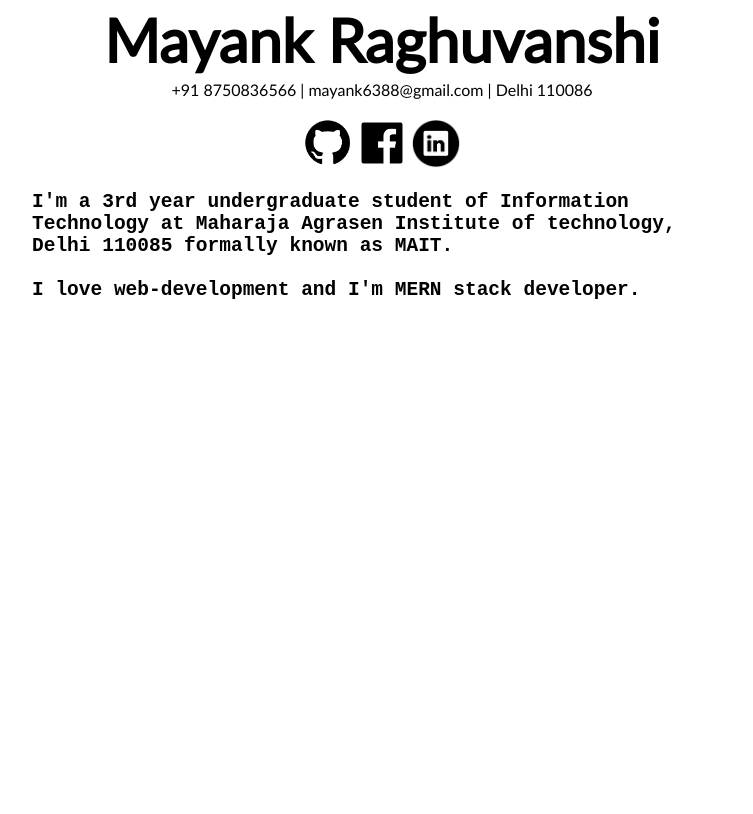
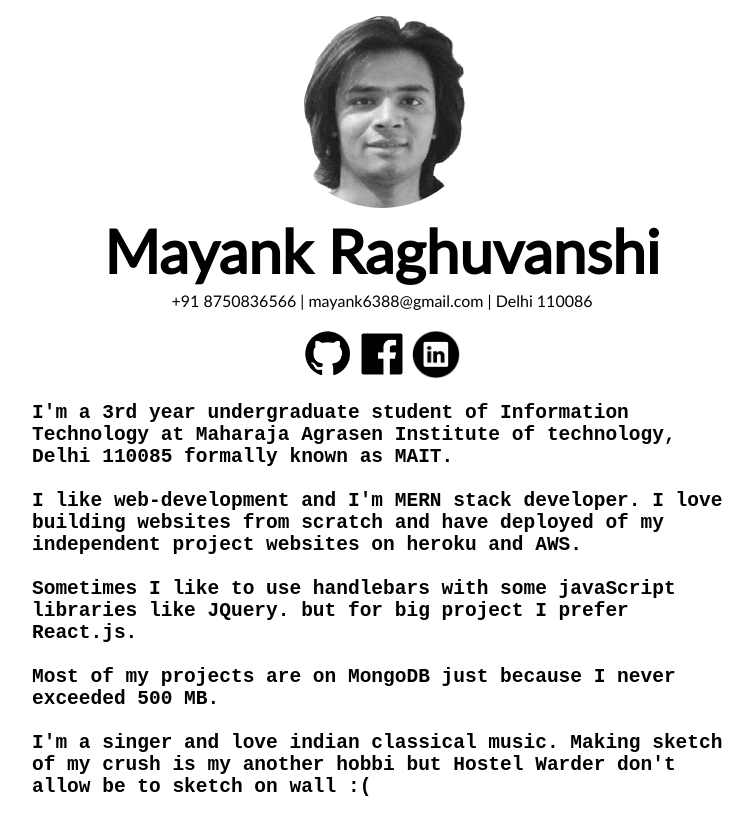
Before and after one commit to mayankraghuwanshi/rweb, a plain HTML site: page index.html in a window 1280 px wide. Shown: the whole page, without its empty margins (258-1011 px from the left). Drawn offline with Linux system fonts and the light colour scheme.

```diff
--- a/index.html
+++ b/index.html
@@ -4,20 +4,26 @@
 	<title>home</title>
 	<link rel="stylesheet" type="text/css" href="style.css">
 </head>
-<body><div class="heading">
+<body>
+<div class="profile"><img src="profile.jpg" class="profile"></div>
+
+<div class="heading">
 <h1>Mayank Raghuvanshi</h1>
 <p>+91 8750836566 | mayank6388@gmail.com | Delhi 110086</p>
 </div>
 	<table align="center">
 		<tr>
-			<td><img src="git.png" class="logo"></td>
-			<td><img src="fb.png" class="logo"></td>
-			<td><img src="in.png" class="logo"></td>
+			<td><a href="http://github.com/mayankraghuvanshi"><img src="git.png" class="logo"></a></td>
+			<td><a href="https://www.facebook.com/raghuvanshi01"><img src="fb.png" class="logo"></a></td>
+			<td><a href="https://www.linkedin.com/in/mayankraghuvanshi/"><img src="in.png" class="logo"></a></td>
 		</tr>
 	</table>
 	<div class="container">
 <h2 style="font-family: monospace;">I'm a 3rd year undergraduate student of Information Technology at Maharaja Agrasen Institute of technology, Delhi 110085 formally known as MAIT.<br><br>
-I love web-development and I'm MERN stack developer.
+I like web-development and I'm MERN stack developer. I love building websites from scratch and have deployed of my independent project websites on heroku and AWS.<br><br>
+Sometimes I like to use handlebars with some javaScript libraries like JQuery. but for big project I prefer React.js.<br><br>
+Most of my projects are on MongoDB just because I never exceeded 500 MB.<br><br>
+I'm a singer and love indian classical music. Making sketch of my crush is my another hobbi but Hostel Warder don't allow be to sketch on wall :(
 
  </h2></div>
 
--- a/style.css
+++ b/style.css
@@ -18,6 +18,12 @@
 body{
   font-family: 'Lato', sans-serif;
 }
+.profile{
+  margin: auto;
+  width: 200px;
+  border-radius: 60%;
+}
+
 .container{
   margin: auto;
   width: 700px;
```
Also changed, not shown: profile.jpg (added).
